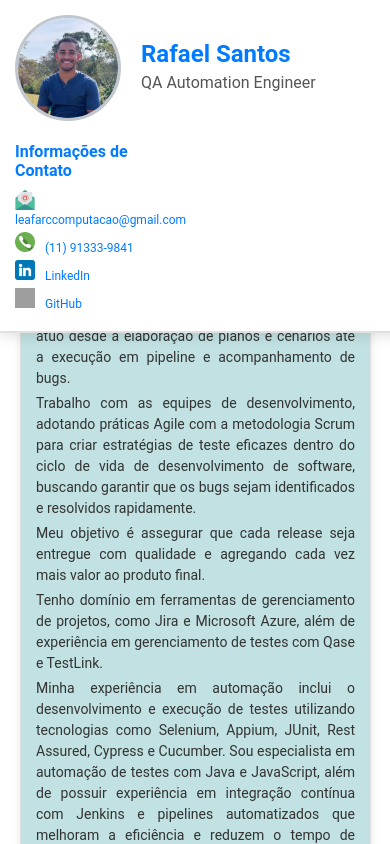
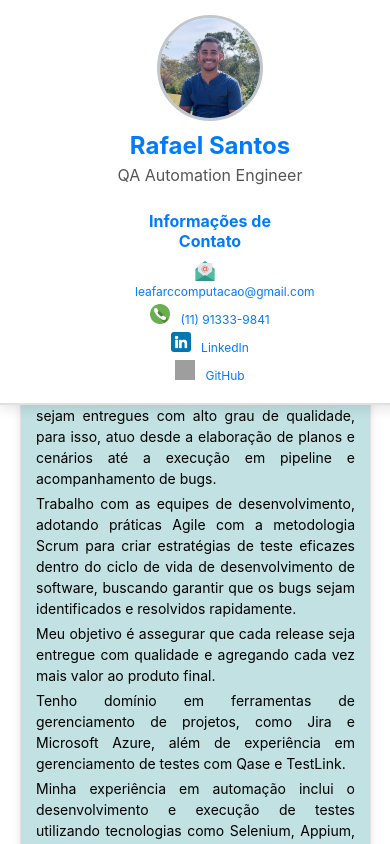
Before and after one commit to leafar-Santos/cv-react-rafael-santos, a React (Create React App) app: page / in a window 390 px wide. Shown: the top 844 px of the page. Built offline with nearby package versions, Linux system fonts and the light colour scheme; grey boxes are pictures that could not be loaded.

Commit message:
Ajuste para dispositivos móveis

```diff
--- a/src/App.css
+++ b/src/App.css
@@ -1,60 +1,44 @@
-body {
-  font-family: 'Roboto', sans-serif;
-  background-color: #21566b; /* Cinza claro */
-  color: #333;
-  margin: 0;
-  padding: 0;
+header {
+  position: fixed;
+  top: 0;
+  left: 0;
+  width: 100%;
+  background-color: #ffffff;
+  display: flex;
+  justify-content: space-between;
+  align-items: center;
+  border-bottom: 2px solid #e0e0e0;
+  padding: 20px 20px 20px 40px;
+  z-index: 1000;
+  box-shadow: 0 4px 12px rgba(0, 0, 0, 0.1);
 }
 
 .container {
-  width: 70%;
-  margin: 200px auto 40px auto; /* Espaço maior no topo para acomodar o cabeçalho fixo */
-  background-color: #ffffff;
+  margin: 200px auto 40px auto; /* Ajuste inicial para desktop */
   padding: 30px;
-  box-shadow: 0 4px 12px rgba(0, 0, 0, 0.1);
-}
-
-/* Card padrão */
-.card {
-  background-color: #ffffff;
-  margin-bottom: 30px;
-  padding: 20px;
-  border-radius: 10px;
-  box-shadow: 0 2px 8px rgba(0, 0, 0, 0.1);
-  transition: box-shadow 0.3s ease;
-  border: 1px solid #e0e0e0;
-}
-
-.card:hover {
-  box-shadow: 0 4px 16px rgba(0, 0, 0, 0.2); /* Efeito de hover */
-}
-
-.card h4 {
-  color: #007bff;
-  font-size: 20px;
-}
-
-.card p {
-  margin-top: 10px;
 }
 
 /* Media Query para dispositivos móveis */
 @media (max-width: 768px) {
   .container {
     width: 90%; /* Aumenta a largura do container para dispositivos móveis */
-    margin: 100px auto 20px auto; /* Ajusta o espaço superior e inferior */
-    padding: 20px; /* Reduz o padding interno */
+
+    margin-top: 100px; /* Ajuste de acordo com a altura do cabeçalho */
+    margin-right: auto;
+    margin-bottom: 40px; /* Ajuste conforme necessário */
+    margin-left: auto;
+    padding: 20px;
+  }
+}
+
+@media (max-width: 480px) {
+  header {
+    flex-direction: column;
+    align-items: center;
+    padding: 15px;
   }
 
-  .card {
-    padding: 15px; /* Reduz o padding do card */
-  }
-
-  .card h4 {
-    font-size: 18px; /* Ajusta o tamanho da fonte do título */
-  }
-
-  .card p {
-    font-size: 14px; /* Ajusta o tamanho da fonte do parágrafo */
+  .container {
+    margin-top: 80px; /* Ajuste para telas menores */
   }
 }
--- a/src/components/Experience/Experience.css
+++ b/src/components/Experience/Experience.css
@@ -8,6 +8,7 @@
   border: 1px solid #e0e0e0;
   text-align: justify;
   line-height: 1.5;
+  overflow: hidden; /* Previne overflow */
 }
 
 .professional-experience:hover {
@@ -34,7 +35,8 @@
 }
 
 .professional-experience p {
-  margin-top: -10px;
+  margin-top: 0; /* Removendo o valor negativo para evitar cortes */
+  overflow: auto; /* Para garantir que o conteúdo se ajuste */
 }
 
 .toggle-button {
@@ -59,7 +61,6 @@
   border-radius: 5px;
 }
 
-
 @media (max-width: 768px) {
   .professional-experience {
     padding: 15px;
@@ -71,6 +72,7 @@
 
   .professional-experience p {
     font-size: 14px;
+    margin-top: 0; /* Ajustando a margem superior */
   }
 
   .experience-item {
--- a/src/components/Header/Header.css
+++ b/src/components/Header/Header.css
@@ -11,6 +11,7 @@ header {
   padding: 20px 20px 20px 40px;
   z-index: 1000;
   box-shadow: 0 4px 12px rgba(0, 0, 0, 0.1);
+
 }
 
 .header-left {
@@ -82,49 +83,58 @@ header {
   padding: 30px;
 }
 
-/* Media Queries para Responsividade */
+
 @media (max-width: 768px) {
+  .header-left {
+    flex-direction: column;
+    align-items: center;
+    text-align: center;
+  }
+
   .header-left img {
-    width: 100px; /* Tamanho da imagem reduzido */
+    width: 100px;
     height: 100px;
+    margin-right: 0;
+    margin-bottom: 10px;
   }
 
   .header-left h1 {
-    font-size: 24px; /* Tamanho da fonte reduzido */
+    font-size: 24px;
   }
 
   .header-left h2 {
-    font-size: 16px; /* Tamanho da fonte reduzido */
+    font-size: 16px;
   }
 
   .contact-info {
-    max-width: 150px; /* Tamanho máximo reduzido */
-    padding-right: 20px; /* Reduzindo o padding */
+    max-width: 150px;
+    padding-right: 20px;
+    text-align: center;
   }
 
   .contact-info h4 {
-    font-size: 16px; /* Tamanho da fonte reduzido */
+    font-size: 16px;
   }
 
   .contact-info p {
-    font-size: 12px; /* Tamanho da fonte reduzido */
+    font-size: 12px;
   }
 
   .container {
-    margin: 120px auto 20px auto; /* Ajustando a margem superior */
-    padding: 20px; /* Reduzindo o padding */
-  }
+    margin: 120px auto 20px auto;
+    padding: 20px;
 }
 
 @media (max-width: 480px) {
   header {
-    flex-direction: column; /* Mudando para coluna em telas muito pequenas */
-    align-items: flex-start; /* Alinhando à esquerda */
-    padding: 15px; /* Reduzindo o padding */
+    flex-direction: column;
+    align-items: center;
+    padding: 15px;
   }
 
   .contact-info {
-    text-align: left; /* Mudando alinhamento para esquerda */
-    padding-right: 0; /* Removendo padding direito */
+    text-align: center;
+    padding-right: 0;
   }
 }
+}
--- a/src/components/ProfessionalSummary/ProfessionalSummary.css
+++ b/src/components/ProfessionalSummary/ProfessionalSummary.css
@@ -11,6 +11,7 @@
   border: 1px solid #e0e0e0;
   text-align: justify;
   line-height: 1.5;
+  margin-top: 20px;
 }
 
 .professional-resume:hover {
@@ -26,10 +27,10 @@
   margin-top: -10px;
 }
 
-
 @media (max-width: 768px) {
   .professional-resume {
     padding: 15px;
+    margin-top: 100px; /* Aumente se necessário para dispositivos móveis */
   }
 
   .professional-resume h4 {
```
Lines whose indentation alone changed are shown as unchanged.
